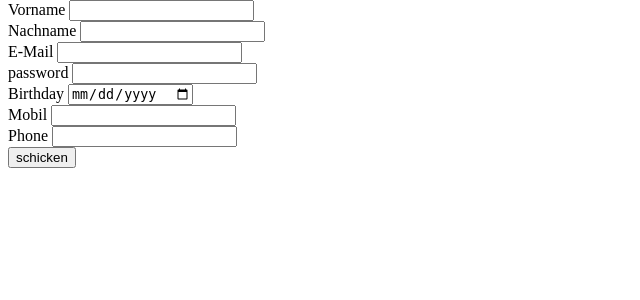
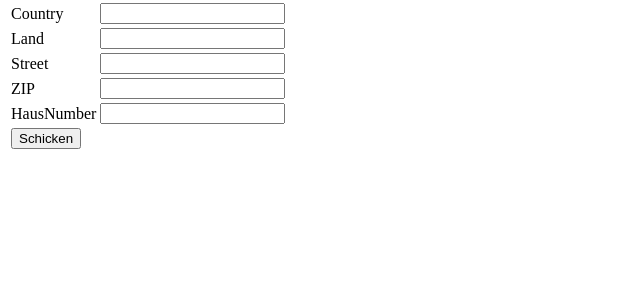
Before and after one commit to TKSpectro/WebProject, a PHP site: template views/pages/formulare.php in a window 1280 px wide. Shown: the part 26-326 px from the top of the page, without its empty margins (0-640 px from the left). Run offline with PHP 8.4, Linux system fonts and the light colour scheme; the template is opened without the code that fills it: most values are stand-ins (such as "Sample title", 1, 10 or a date in 2020).

Commit message:
connect with DB succeed

```diff
--- a/views/pages/formulare.php
+++ b/views/pages/formulare.php
@@ -1,48 +1,35 @@
-<form action="" method="post">
-
-<div>
-        <label for="first-name">Vorname</label>
-        <input type="text" name="fname"
-        value="<?=isset($error) && isset($_POST['fname']) ? htmlspecialchars($_POST['fname']) : ''?>">
-    </div>
-
-    <div>
-        <label for="last-name">Nachname</label>
-        <input type="text" name="lname"
-        value="<?= isset($error) && isset($_POST['lname']) ? htmlspecialchars($_POST['lname']) : ''?>">
-    </div>
 
 
-    <div>
-        <label for="e-mail">E-Mail</label>
-        <input type="email" name="email"
-        value="<?= isset($error) && isset($_POST['email']) ? htmlspecialchars($_POST['email']) : ''?>">
-    </div>
+<form action="<?$_SERVER['PHP_SELF']?>" method="Post">
+    <table>
+        <tr>
+            <td><label for="contry">Country</label></td>
 
-    <div>
-        <label for="password">password</label>
-        <input type="text" name="password"
-        value="<?= isset($error) && isset($_POST['url']) ? htmlspecialchars($_POST['url']) : ''?>">
-    </div>
+            <td><input type="text" name="land"></td>
+        </tr>
 
-    <div>
-        <label for="birthday">Birthday</label>
-        <input type="date" name="birthday"
-        value="<?= isset($error) && isset($_POST['url']) ? htmlspecialchars($_POST['url']) : ''?>">
-    </div>
+        <tr>
+            <td><label for="land">Land</label></td>
+            <td><input type="text" name="city"></td>
+        </tr>
 
-    <div>
-        <label for="mobil">Mobil</label>
-        <input type="number" name="mobil"
-        value="<?= isset($error) && isset($_POST['url']) ? htmlspecialchars($_POST['url']) : ''?>">
-    </div>
 
-    <div>
-        <label for="phone">Phone</label>
-        <input type="number" name="password"
-        value="<?= isset($error) && isset($_POST['url']) ? htmlspecialchars($_POST['url']) : ''?>">
-    </div>
+        <tr>
+            <td><label for="street">Street</label></td>
+            <td><input type="text" name="street"></td>
+        </tr>
+        <tr>
+            <td><label for="zip">ZIP</label></td>
+            <td><input type="number" name="houseNumber"></td>
+        </tr>
+        <tr>
+            <td><label for="hausNr">HausNumber</label></td>
+            <td> <input type="text" name="zip"></td>
+        </tr>
 
-    <input type="submit" name="sendForm" value="schicken">
-
+        <tr>
+            <td><input type="submit"  name="submit" value="Schicken"></td>
+        </tr>
+    </table>
 </form>
+<br>
--- a/views/shared/_headerSmall.php
+++ b/views/shared/_headerSmall.php
@@ -1 +1,47 @@
+<?php
+
+namespace app\models;
+
+require_once 'models/_baseModel.class.php';
+
+/*$params = [
+    'land'        => $_POST['land'],
+    'city'        => $_POST['city'],
+    'street'      => $_POST['street'],
+    'houseNumber' => $_POST['houseNumber'],
+    'zip'         => $_POST['zip']
+];*/
+
+
+$address = new Address($_POST);
+
+$result = $address->find();
+$error;
+$address->insert($error);
+#print_r ($error);?>
+
+
 <header>KLEIN</header>
+
+<table border=1>
+<tr>
+    <th>ID</th>
+    <th>createdAt</th>
+    <th>updatedAt</th>
+    <th>Land</th>
+    <th>City</th>
+    <th>Street</th>
+    <th>Hause Number</th>
+    <th>ZIP</th>
+</tr>
+        <?php foreach($result as $rows):?>
+<tr>
+        <?foreach($rows as $index => $cols):?>
+        <td><?=$cols?></td>
+        <?endforeach;?>
+</tr>
+        <?endforeach;?>
+
+
+
+</table>
```
Also changed, not shown: models/_baseModel.class.php (+15 -4 lines), models/address.class.php (+43 -3 lines), 5 other files.
